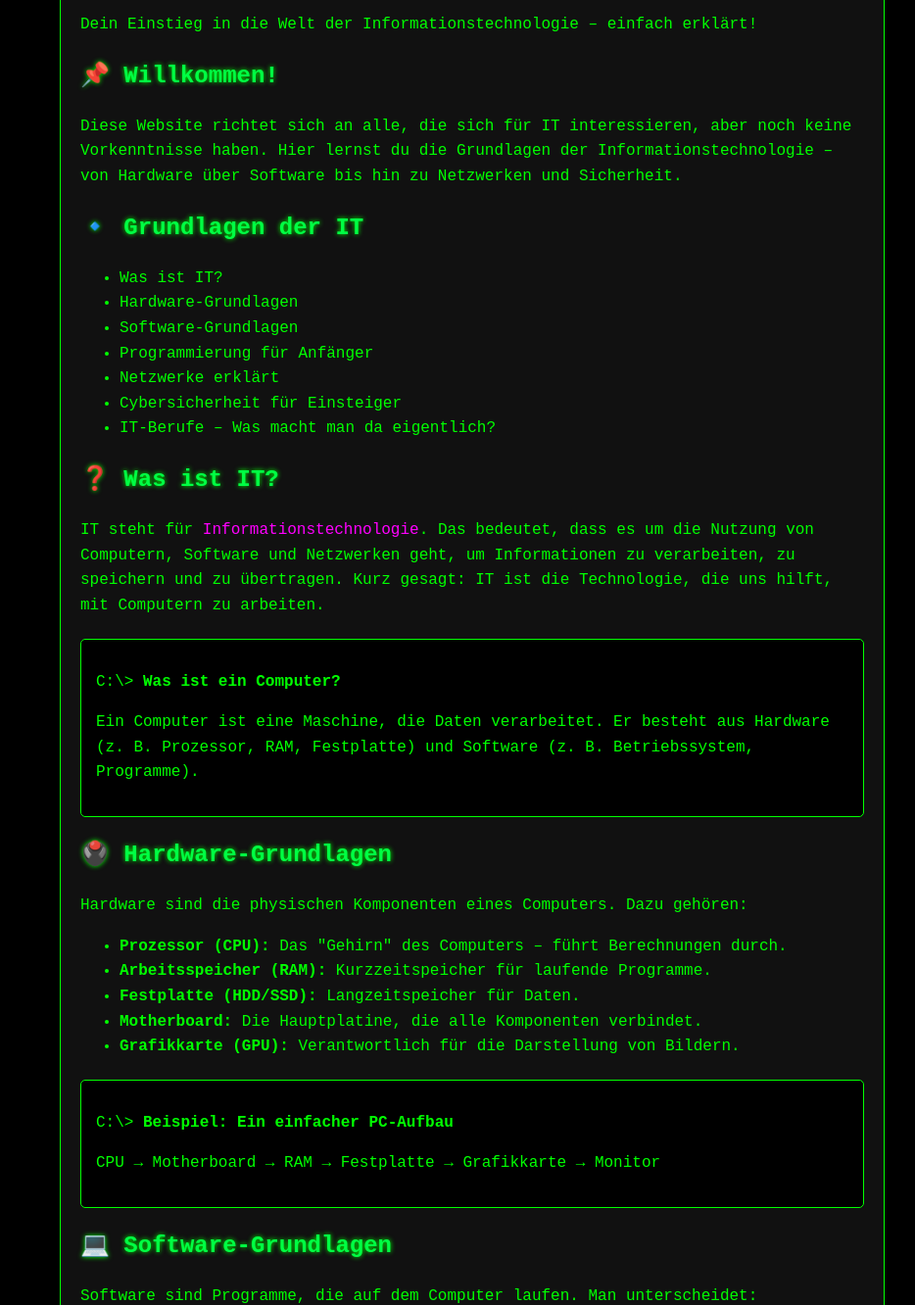
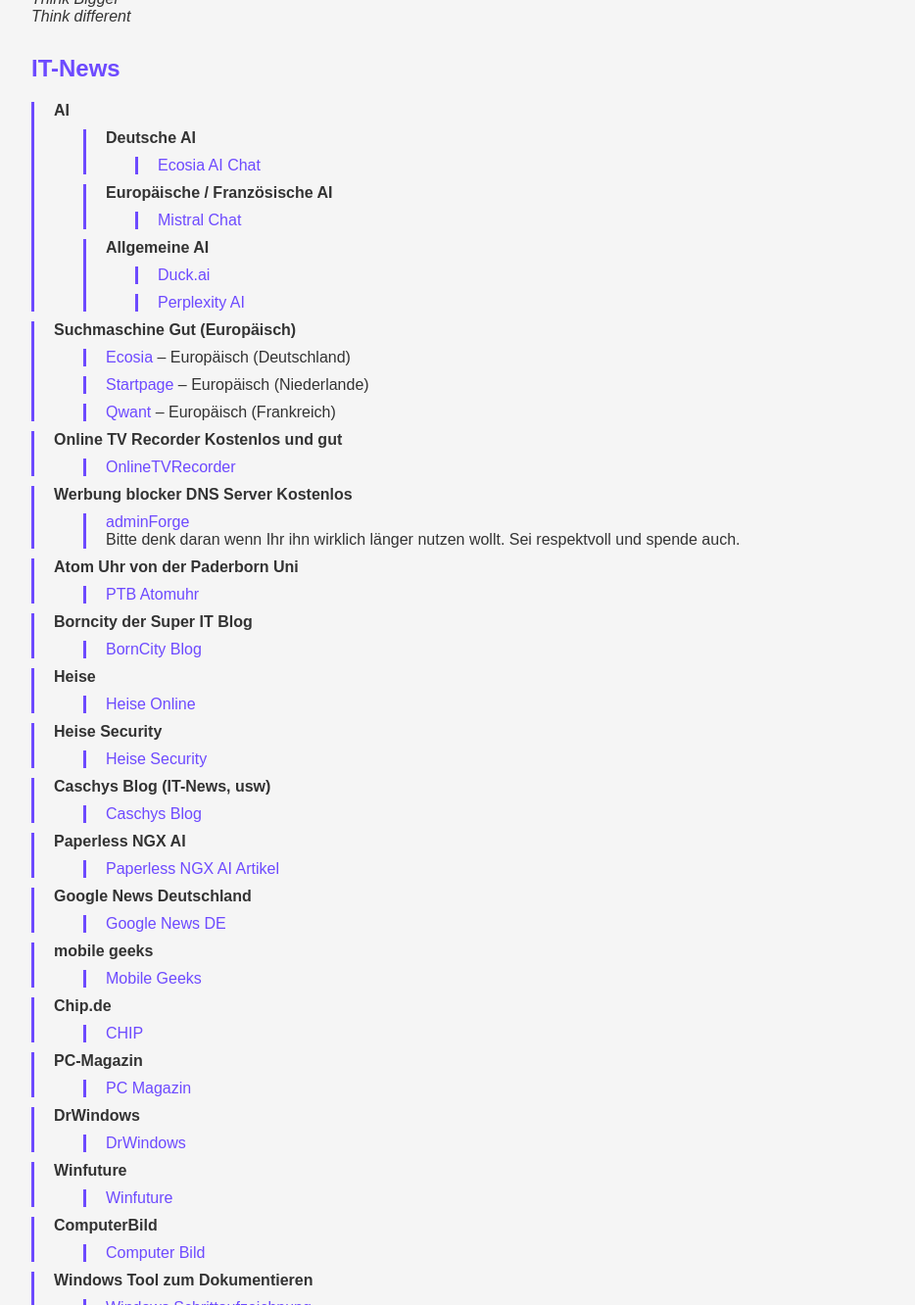
Before and after one commit to sirditschonweg/github, a plain HTML site: page index.html in a window 1280 px wide. Shown: the part 122-1454 px from the top of the page at 98% size, without its empty margins (158-1092 px from the left). Drawn offline with Linux system fonts and the light colour scheme.

Commit message:
Add files via upload

```diff
--- a/index.html
+++ b/index.html
@@ -3,196 +3,210 @@
 <head>
     <meta charset="UTF-8">
     <meta name="viewport" content="width=device-width, initial-scale=1.0">
-    <title>IT für Dummies - Dein Einstieg in die Welt der Informationstechnologie</title>
+    <title>Joerns Linklist</title>
     <style>
         body {
-            background-color: #000000;
-            color: #00ff00;
-            font-family: 'Courier New', monospace;
-            line-height: 1.6;
-            margin: 0;
+            font-family: Arial, sans-serif;
+            max-width: 900px;
+            margin: 0 auto;
             padding: 20px;
-            text-align: left;
+            background-color: #f5f5f5;
+            color: #333;
         }
-        h1, h2, h3 {
-            color: #00ff44;
-            text-shadow: 0 0 5px #00ff00;
+        h1 {
+            color: #6d4aff;
+            border-bottom: 2px solid #6d4aff;
+            padding-bottom: 10px;
+        }
+        h2 {
+            color: #6d4aff;
+            margin-top: 30px;
+        }
+        .intro {
+            font-style: italic;
+            margin: 20px 0;
+        }
+        ul {
+            list-style-type: none;
+            padding-left: 0;
+        }
+        li {
+            margin: 10px 0;
+            padding-left: 20px;
+            border-left: 3px solid #6d4aff;
         }
         a {
-            color: #00ff00;
+            color: #6d4aff;
             text-decoration: none;
         }
         a:hover {
             text-decoration: underline;
-            color: #00ffaa;
         }
-        .container {
-            max-width: 800px;
-            margin: 0 auto;
-            padding: 20px;
-            background-color: #111111;
-            border: 1px solid #00ff00;
-            border-radius: 5px;
+        .sub-list {
+            padding-left: 30px;
         }
-        .terminal {
-            background-color: #000000;
-            border: 1px solid #00ff00;
-            padding: 15px;
-            border-radius: 5px;
-            margin: 20px 0;
-            font-family: 'Courier New', monospace;
-        }
-        .highlight {
-            color: #ff00ff;
+        footer {
+            margin-top: 40px;
+            padding-top: 20px;
+            border-top: 1px solid #ccc;
+            font-size: 0.9em;
+            color: #666;
         }
     </style>
 </head>
 <body>
-    <div class="container">
-        <h1>🖥️ IT für Dummies</h1>
-        <p>Dein Einstieg in die Welt der Informationstechnologie – einfach erklärt!</p>
+    <header>
+        <h1>Joerns Linklist</h1>
+        <p class="intro">Think Bigger<br>Think different</p>
+    </header>
 
-        <h2>📌 Willkommen!</h2>
-        <p>
-            Diese Website richtet sich an alle, die sich für IT interessieren, aber noch keine Vorkenntnisse haben.
-            Hier lernst du die Grundlagen der Informationstechnologie – von Hardware über Software bis hin zu Netzwerken und Sicherheit.
-        </p>
+    <main>
+        <section id="it-news">
+            <h2>IT-News</h2>
+            <ul>
+                <li><strong>AI</strong>
+                    <ul class="sub-list">
+                        <li><strong>Deutsche AI</strong>
+                            <ul class="sub-list">
+                                <li><a href="https://www.ecosia.org/ai-chat/" target="_blank">Ecosia AI Chat</a></li>
+                            </ul>
+                        </li>
+                        <li><strong>Europäische / Französische AI</strong>
+                            <ul class="sub-list">
+                                <li><a href="https://chat.mistral.ai/chat?q=" target="_blank">Mistral Chat</a></li>
+                            </ul>
+                        </li>
+                        <li><strong>Allgemeine AI</strong>
+                            <ul class="sub-list">
+                                <li><a href="https://duck.ai/" target="_blank">Duck.ai</a></li>
+                                <li><a href="https://www.perplexity.ai" target="_blank">Perplexity AI</a></li>
+                            </ul>
+                        </li>
+                    </ul>
+                </li>
+                <li><strong>Suchmaschine Gut (Europäisch)</strong>
+                    <ul class="sub-list">
+                        <li><a href="https://www.ecosia.org/?c=de" target="_blank">Ecosia</a> – Europäisch (Deutschland)</li>
+                        <li><a href="https://www.startpage.com/de/" target="_blank">Startpage</a> – Europäisch (Niederlande)</li>
+                        <li><a href="https://www.qwant.com/?l=de" target="_blank">Qwant</a> – Europäisch (Frankreich)</li>
+                    </ul>
+                </li>
+                <li><strong>Online TV Recorder Kostenlos und gut</strong>
+                    <ul class="sub-list">
+                        <li><a href="https://www.onlinetvrecorder.de" target="_blank">OnlineTVRecorder</a></li>
+                    </ul>
+                </li>
+                <li><strong>Werbung blocker DNS Server Kostenlos</strong>
+                    <ul class="sub-list">
+                        <li><a href="https://adminforge.de/" target="_blank">adminForge</a><br>Bitte denk daran wenn Ihr ihn wirklich länger nutzen wollt. Sei respektvoll und spende auch.</li>
+                    </ul>
+                </li>
+                <li><strong>Atom Uhr von der Paderborn Uni</strong>
+                    <ul class="sub-list">
+                        <li><a href="https://uhr.ptb.de/" target="_blank">PTB Atomuhr</a></li>
+                    </ul>
+                </li>
+                <li><strong>Borncity der Super IT Blog</strong>
+                    <ul class="sub-list">
+                        <li><a href="https://www.borncity.com/blog/" target="_blank">BornCity Blog</a></li>
+                    </ul>
+                </li>
+                <li><strong>Heise</strong>
+                    <ul class="sub-list">
+                        <li><a href="https://www.heise.de/" target="_blank">Heise Online</a></li>
+                    </ul>
+                </li>
+                <li><strong>Heise Security</strong>
+                    <ul class="sub-list">
+                        <li><a href="https://www.heise.de/security/" target="_blank">Heise Security</a></li>
+                    </ul>
+                </li>
+                <li><strong>Caschys Blog (IT-News, usw)</strong>
+                    <ul class="sub-list">
+                        <li><a href="https://stadt-bremerhaven.de/" target="_blank">Caschys Blog</a></li>
+                    </ul>
+                </li>
+                <li><strong>Paperless NGX AI</strong>
+                    <ul class="sub-list">
+                        <li><a href="https://hobbyblogging.de/ai-fuer-paperless-ngx" target="_blank">Paperless NGX AI Artikel</a></li>
+                    </ul>
+                </li>
+                <li><strong>Google News Deutschland</strong>
+                    <ul class="sub-list">
+                        <li><a href="https://news.google.com/?hl=de&gl=DE&ceid=DE:de" target="_blank">Google News DE</a></li>
+                    </ul>
+                </li>
+                <li><strong>mobile geeks</strong>
+                    <ul class="sub-list">
+                        <li><a href="https://www.mobilegeeks.de/" target="_blank">Mobile Geeks</a></li>
+                    </ul>
+                </li>
+                <li><strong>Chip.de</strong>
+                    <ul class="sub-list">
+                        <li><a href="https://www.chip.de/" target="_blank">CHIP</a></li>
+                    </ul>
+                </li>
+                <li><strong>PC-Magazin</strong>
+                    <ul class="sub-list">
+                        <li><a href="https://www.pc-magazin.de/" target="_blank">PC Magazin</a></li>
+                    </ul>
+                </li>
+                <li><strong>DrWindows</strong>
+                    <ul class="sub-list">
+                        <li><a href="https://www.drwindows.de/content/" target="_blank">DrWindows</a></li>
+                    </ul>
+                </li>
+                <li><strong>Winfuture</strong>
+                    <ul class="sub-list">
+                        <li><a href="https://www.winfuture.de/" target="_blank">Winfuture</a></li>
+                    </ul>
+                </li>
+                <li><strong>ComputerBild</strong>
+                    <ul class="sub-list">
+                        <li><a href="https://www.computerbild.de/" target="_blank">Computer Bild</a></li>
+                    </ul>
+                </li>
+                <li><strong>Windows Tool zum Dokumentieren</strong>
+                    <ul class="sub-list">
+                        <li><a href="https://windowsunited.de/die-windows-10-schrittaufzeichnung-ist-ein-tolles-support-tool/" target="_blank">Windows Schrittaufzeichnung</a></li>
+                    </ul>
+                </li>
+                <li><strong>Windows Tools</strong>
+                    <ul class="sub-list">
+                        <li><a href="https://exthdd.de/" target="_blank">Exthdd</a> – Sehr gute IT Seite</li>
+                        <li><a href="https://www.borncity.com/blog/2015/12/01/allesknner-das-windows-tool-dism-im-berblick/" target="_blank">DISM Windows Tool</a></li>
+                        <li><a href="https://www.borncity.com/blog/2020/08/23/windows-10-mit-powershell-setup-script-anpassen/" target="_blank">Windows 10 PowerShell Setup Script</a></li>
+                    </ul>
+                </li>
+                <li><strong>Bitcoin und Co.</strong>
+                    <ul class="sub-list">
+                        <li><a href="https://track.babydogecoin.com/" target="_blank">Baby Doge Coin Tracker</a></li>
+                        <li><a href="https://cryptoifcalc.com" target="_blank">Crypto Investment Calculator</a></li>
+                        <li><a href="https://www.onlinetvrecorder.com/v2/" target="_blank">OnlineTVRecorder V2</a></li>
+                    </ul>
+                </li>
+            </ul>
+        </section>
 
-        <h2>🔹 Grundlagen der IT</h2>
-        <ul>
-            <li><a href="#was-ist-it">Was ist IT?</a></li>
-            <li><a href="#hardware">Hardware-Grundlagen</a></li>
-            <li><a href="#software">Software-Grundlagen</a></li>
-            <li><a href="#programmierung">Programmierung für Anfänger</a></li>
-            <li><a href="#netzwerke">Netzwerke erklärt</a></li>
-            <li><a href="#sicherheit">Cybersicherheit für Einsteiger</a></li>
-            <li><a href="#berufe">IT-Berufe – Was macht man da eigentlich?</a></li>
-        </ul>
+        <section id="weise-texte">
+            <h2>Weise Texte</h2>
+            <ul>
+                <li><strong>Viertes Gebot:</strong> "Sprich engagiert!"</li>
+                <li><strong>Martin Luther:</strong>
+                    <ul class="sub-list">
+                        <li>Tritt frisch auf,</li>
+                        <li>tue's Maul auf,</li>
+                        <li>hör bald auf!</li>
+                    </ul>
+                </li>
+                <li>In Dir muss brennen, was Du in anderen Entzünden willst!</li>
+                <li>Sehe deinen Kollegen an, als denke das ihr beiden das gleiche Ziel habt.</li>
+            </ul>
+        </section>
+    </main>
 
-        <h2 id="was-ist-it">❓ Was ist IT?</h2>
-        <p>
-            IT steht für <span class="highlight">Informationstechnologie</span>. Das bedeutet, dass es um die Nutzung von Computern, Software und Netzwerken geht, um Informationen zu verarbeiten, zu speichern und zu übertragen.
-            Kurz gesagt: IT ist die Technologie, die uns hilft, mit Computern zu arbeiten.
-        </p>
-
-        <div class="terminal">
-            <p>C:\> <strong>Was ist ein Computer?</strong></p>
-            <p>Ein Computer ist eine Maschine, die Daten verarbeitet. Er besteht aus Hardware (z. B. Prozessor, RAM, Festplatte) und Software (z. B. Betriebssystem, Programme).</p>
-        </div>
-
-        <h2 id="hardware">🖲️ Hardware-Grundlagen</h2>
-        <p>
-            Hardware sind die physischen Komponenten eines Computers. Dazu gehören:
-        </p>
-        <ul>
-            <li><strong>Prozessor (CPU):</strong> Das "Gehirn" des Computers – führt Berechnungen durch.</li>
-            <li><strong>Arbeitsspeicher (RAM):</strong> Kurzzeitspeicher für laufende Programme.</li>
-            <li><strong>Festplatte (HDD/SSD):</strong> Langzeitspeicher für Daten.</li>
-            <li><strong>Motherboard:</strong> Die Hauptplatine, die alle Komponenten verbindet.</li>
-            <li><strong>Grafikkarte (GPU):</strong> Verantwortlich für die Darstellung von Bildern.</li>
-        </ul>
-
-        <div class="terminal">
-            <p>C:\> <strong>Beispiel: Ein einfacher PC-Aufbau</strong></p>
-            <p>CPU → Motherboard → RAM → Festplatte → Grafikkarte → Monitor</p>
-        </div>
-
-        <h2 id="software">💻 Software-Grundlagen</h2>
-        <p>
-            Software sind Programme, die auf dem Computer laufen. Man unterscheidet:
-        </p>
-        <ul>
-            <li><strong>Betriebssystem:</strong> Die Basissoftware, z. B. Windows, macOS oder Linux.</li>
-            <li><strong>Anwendungssoftware:</strong> Programme wie Word, Excel, Webbrowser oder Spiele.</li>
-            <li><strong>Treiber:</strong> Software, die Hardware steuert (z. B. Druckertreiber).</li>
-        </ul>
-
-        <h2 id="programmierung">🐍 Programmierung für Anfänger</h2>
-        <p>
-            Programmierung bedeutet, dem Computer Befehle zu geben, damit er bestimmte Aufgaben ausführt.
-            Hier sind die Grundlagen:
-        </p>
-        <ul>
-            <li><strong>Variablen:</strong> Speicherplätze für Daten (z. B. <code>name = "Max"</code>).</li>
-            <li><strong>Schleifen:</strong> Wiederholungen von Befehlen (z. B. <code>for i in range(5):</code>).</li>
-            <li><strong>Bedingungen:</strong> Entscheidungen im Code (z. B. <code>if x > 5: ...</code>).</li>
-        </ul>
-
-        <div class="terminal">
-            <p>C:\> <strong>Ein einfaches Python-Beispiel</strong></p>
-            <p>
-                <code>
-                    name = input("Wie heißt du? ")<br>
-                    print("Hallo, " + name + "! Willkommen in der IT-Welt!")
-                </code>
-            </p>
-        </div>
-
-        <h2 id="netzwerke">🌐 Netzwerke erklärt</h2>
-        <p>
-            Netzwerke verbinden Computer miteinander, sodass sie Daten austauschen können.
-            Wichtige Begriffe:
-        </p>
-        <ul>
-            <li><strong>Router:</strong> Verbindet mehrere Geräte in einem Netzwerk.</li>
-            <li><strong>IP-Adresse:</strong> Eine eindeutige Adresse für jedes Gerät im Netzwerk (z. B. 192.168.1.1).</li>
-            <li><strong>LAN/WLAN:</strong> Lokales Netzwerk (LAN) oder drahtloses Netzwerk (WLAN).</li>
-            <li><strong>Internet:</strong> Ein globales Netzwerk, das viele Netzwerke verbindet.</li>
-        </ul>
-
-        <h2 id="sicherheit">🔒 Cybersicherheit für Einsteiger</h2>
-        <p>
-            Sicherheit ist in der IT extrem wichtig. Hier ein paar Tipps:
-        </p>
-        <ul>
-            <li><strong>Starke Passwörter:</strong> Verwende Passwörter mit Groß- und Kleinbuchstaben, Zahlen und Sonderzeichen.</li>
-            <li><strong>Vorsicht bei E-Mails:</strong> Öffne keine verdächtigen Anhänge oder Links (Phishing!).</li>
-            <li><strong>Software-Updates:</strong> Halte dein Betriebssystem und Programme aktuell.</li>
-            <li><strong>Viren-Schutz:</strong> Nutze Antiviren-Software.</li>
-        </ul>
-
-        <h2 id="berufe">💼 IT-Berufe – Was macht man da eigentlich?</h2>
-        <p>
-            Die IT-Branche bietet viele spannende Berufe. Hier ein paar Beispiele:
-        </p>
-        <ul>
-            <li><strong>Softwareentwickler:in:</strong> Entwickelt Programme und Apps.</li>
-            <li><strong>Systemadministrator:in:</strong> Verwaltet Computer und Netzwerke.</li>
-            <li><strong>IT-Sicherheitsexperte:</strong> Schützt Systeme vor Angriffen.</li>
-            <li><strong>Datenbankadministrator:in:</strong> Verwaltet und organisiert Datenbanken.</li>
-            <li><strong>IT-Berater:in:</strong> Berät Unternehmen bei IT-Lösungen.</li>
-        </ul>
-
-        <h2>📚 Weiterführende Ressourcen</h2>
-        <p>
-            Möchtest du mehr lernen? Hier ein paar empfehlenswerte Ressourcen:
-        </p>
-        <ul>
-            <li><a href="https://www.w3schools.com" target="_blank">w3schools (Programmierung lernen)</a></li>
-            <li><a href="https://www.khanacademy.org/computing" target="_blank">Khan Academy (IT-Kurse)</a></li>
-            <li><a href="https://www.youtube.com/c/NetworkChuck" target="_blank">NetworkChuck (YouTube-Tutorials)</a></li>
-            <li><a href="https://www.codecademy.com" target="_blank">Codecademy (Interaktive Kurse)</a></li>
-        </ul>
-
-        <h2>🤝 Mitmachen und Fragen stellen</h2>
-        <p>
-            IT ist ein riesiges Thema – und niemand kennt alles! Wenn du Fragen hast oder Themen vertiefen möchtest,
-            kannst du dich an Communities wenden, z. B.:
-        </p>
-        <ul>
-            <li><a href="https://www.reddit.com/r/learnprogramming/" target="_blank">r/learnprogramming (Reddit)</a></li>
-            <li><a href="https://stackoverflow.com" target="_blank">Stack Overflow (Fragen & Antworten)</a></li>
-            <li><a href="https://www.golem.de" target="_blank">Golem.de (IT-Nachrichten)</a></li>
-        </ul>
-
-        <div class="terminal">
-            <p>C:\> <strong>Viel Spaß beim Entdecken der IT-Welt!</strong></p>
-            <p>🚀 <em>Die beste Zeit, mit IT zu beginnen, war vor 20 Jahren. Die zweitbeste Zeit ist jetzt.</em></p>
-        </div>
-
-        <p>
-            <a href="#top">↑ Nach oben</a>
-        </p>
-    </div>
+    <footer>
+        <p>© Joerns Linklist – Alle Links sind externe Ressourcen</p>
+    </footer>
 </body>
 </html>
```
